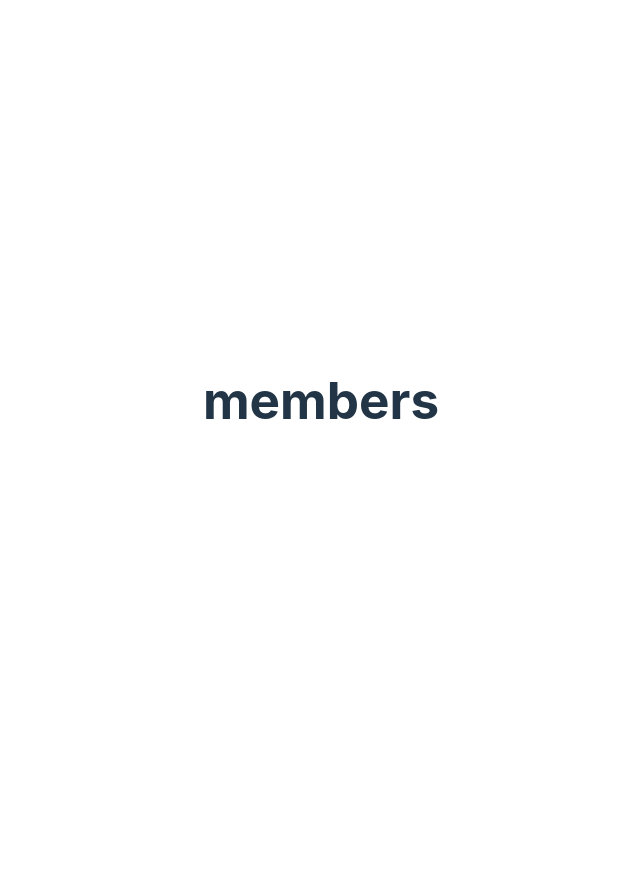
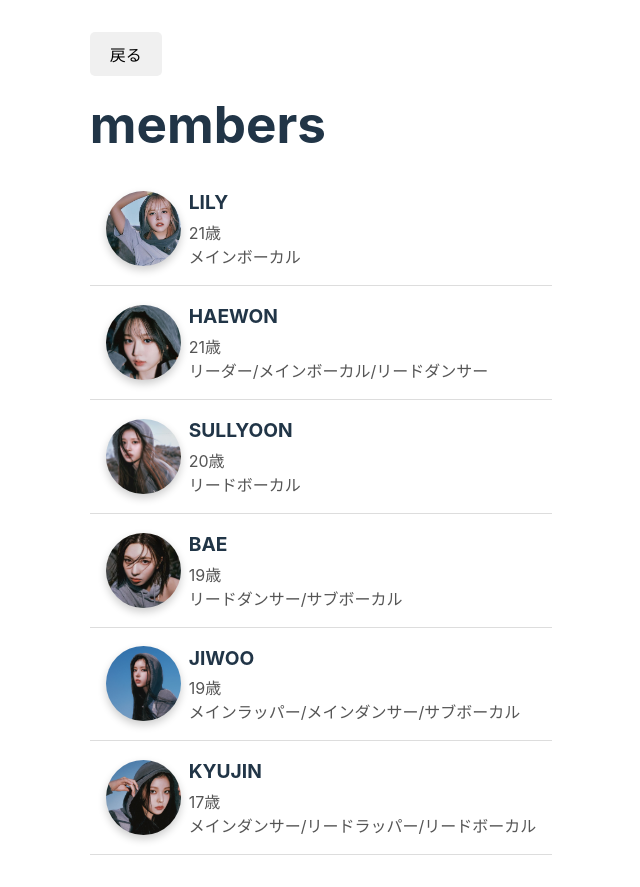
Before and after one commit to PenPeen/react_nmixx_Introduction, a React (Vite) app: page /members in a window 1280 px wide. Shown: the whole page, without its empty margins (319-959 px from the left). Before the commit the page ends 800 px from the top, so only its background shows below. Built offline with nearby package versions, Linux system fonts and the light colour scheme.

Commit message:
:sparkles: Membersコンポーネントの作成

```diff
--- a/src/components/organisms/Members.tsx
+++ b/src/components/organisms/Members.tsx
@@ -1,10 +1,56 @@
-import { Outlet } from 'react-router-dom';
+import styled from 'styled-components';
+
+import ProfileIcon from '@/components/atoms/ProfileIcon';
+import PrevButton from '@/components/molecules/PrevButton';
+import { members } from '@/data';
+
+const Header = styled.h1`
+  margin: 20px 0;
+`;
+
+const MemberItem = styled.div`
+  display: flex;
+  align-items: center;
+  padding: 16px;
+  border-bottom: 1px solid #ddd;
+`;
+
+const MemberDetails = styled.div`
+  display: flex;
+  flex-direction: column;
+  margin-left: 8px;
+`;
+
+const MemberName = styled.div`
+  font-weight: bold;
+  font-size: 1.2em;
+  margin-bottom: 4px;
+`;
+
+const MemberInfo = styled.div`
+  color: #555;
+`;
 
 const Members: React.FC = () => {
   return (
     <>
-      <h1>members</h1>
-      <Outlet />
+      <PrevButton />
+      <Header>members</Header>
+      {members.map((member) => (
+        <MemberItem key={member.id}>
+          <ProfileIcon
+            image_path={member.profile_img_path}
+            width={75}
+            height={75}
+          />
+
+          <MemberDetails>
+            <MemberName>{member.name}</MemberName>
+            <MemberInfo>{member.age}歳</MemberInfo>
+            <MemberInfo>{member.position}</MemberInfo>
+          </MemberDetails>
+        </MemberItem>
+      ))}
     </>
   );
 };
```
